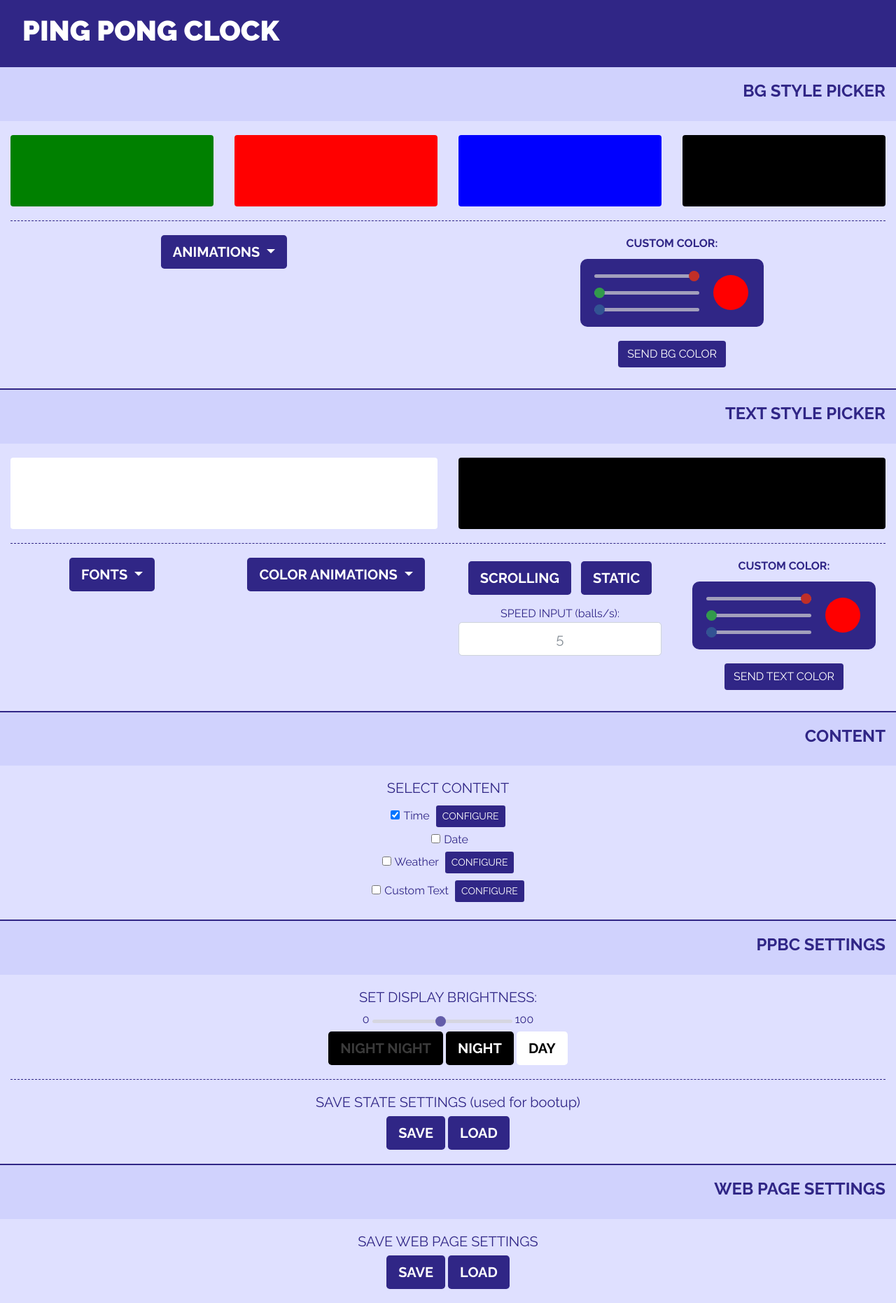
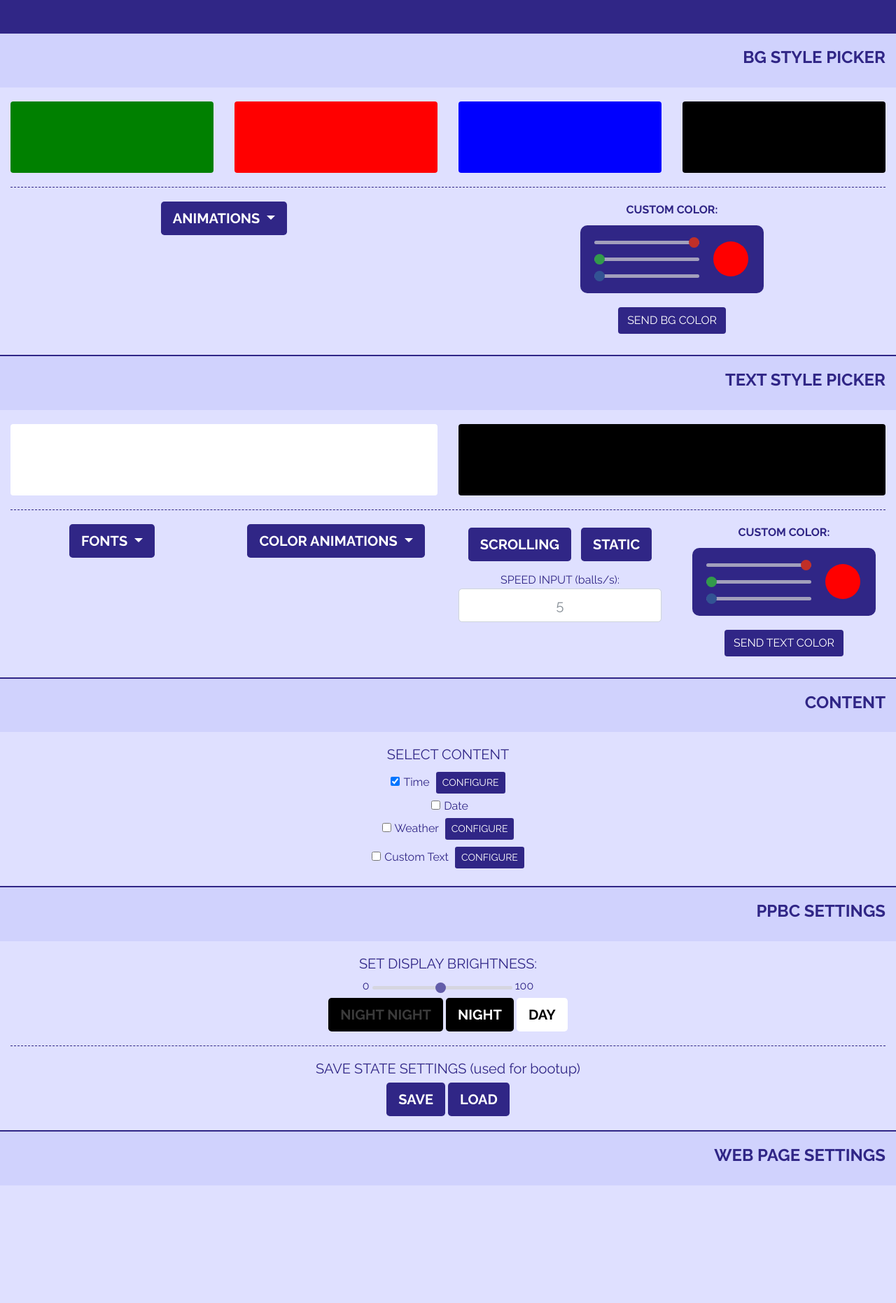
Before and after one commit to lancewilhelm/pingPongBallClock, a Flask app: page / in a window 1280 px wide. Shown: the whole page at 70% size. After the commit the page ends 1694 px from the top, so only its background shows below. Run offline with Flask 2, Linux system fonts and the light colour scheme; data that the repository does not hold is empty; parts of the project's set-up code (start-up, migrations or seed data) failed here and were passed over; some libraries are stand-ins or nearby versions.

Commit message:
trying to adjust webpage things elegantly

```diff
--- a/code/static/js/script.js
+++ b/code/static/js/script.js
@@ -4,8 +4,8 @@ function loadWebSettings(){
 	xhttp.onreadystatechange = function() {
 		if (this.readyState == 4 && this.status == 200) {
 			responseTextArray = this.responseText
-			console.log(responseTextArray)
 			document.getElementById("pageTitle").innerHTML = responseTextArray;
+			document.title = responseTextArray;
 		}
 	};
 
--- a/code/templates/index.html
+++ b/code/templates/index.html
@@ -13,7 +13,7 @@
 </head>
 <body onload="loadWebSettings()">
     <div class="jumbotron text-left">
-        <h1 id="pageTitle">PING PONG CLOCK</h1>
+        <h1 id="pageTitle"></h1>
     </div>
     <div class="container-fluid text-center bg">
         <div class="row bg-header">
@@ -223,13 +223,7 @@
 		</div>
 		<div class="row">
 			<div class="col-sm">
-				<h5>SAVE WEB PAGE SETTINGS</h5>
-				<button class="btn btn-lg btn-purple" type="button" onclick="webSettings('save')">
-					SAVE
-				</button>
-				<button class="btn btn-lg btn-purple" type="button" onclick="webSettings('load')">
-					LOAD
-				</button>
+
 			</div>
 		</div>
 	</div>
```
